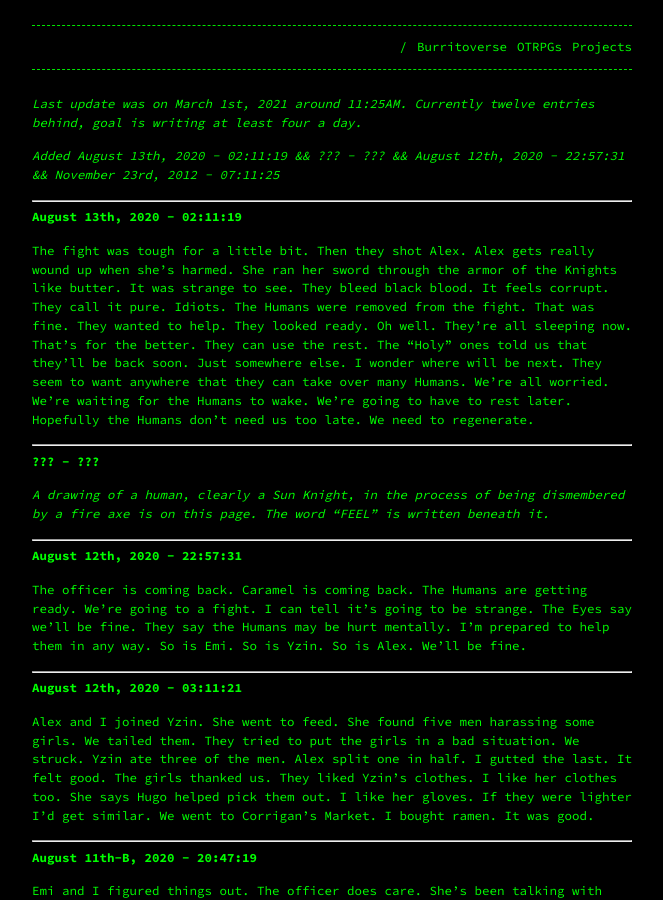
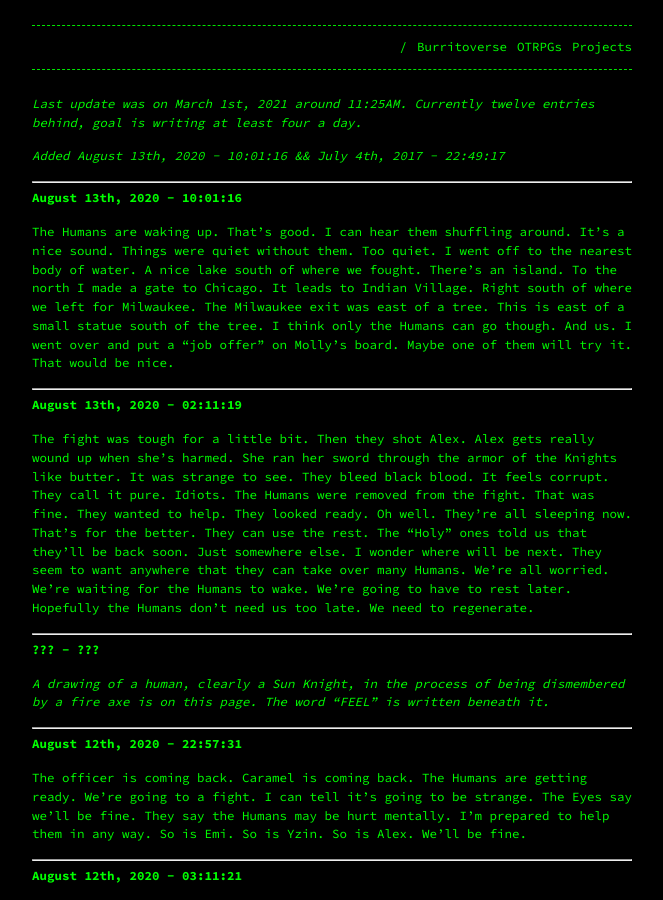
Before and after one commit to Terwilliger69105/69105.github.io, a Jekyll site: the page built from _pages/burritoverse/nimu.md, in a window 1280 px wide and 900 px high. Shown: the whole window, without its empty margins (308-971 px from the left). Built offline with Jekyll 4.4.1, drawn with Linux system fonts in a browser that asks for light colours; our own code applies the rules of GitHub Pages for plain Markdown files; some of the changed text lies outside the part shown.

Commit message:
Update nimu.md

```diff
--- a/_pages/burritoverse/nimu.md
+++ b/_pages/burritoverse/nimu.md
@@ -5,7 +5,13 @@ permalink: /burritoverse/nimu/
 
 *Last update was on March 1st, 2021 around 11:25AM. Currently twelve entries behind, goal is writing at least four a day.*
 
-*Added August 13th, 2020 - 02:11:19 && ??? - ??? && August 12th, 2020 - 22:57:31 && November 23rd, 2012 - 07:11:25*
+*Added August 13th, 2020 - 10:01:16 && July 4th, 2017 - 22:49:17*
+
+---
+
+**August 13th, 2020 - 10:01:16**
+
+The Humans are waking up. That's good. I can hear them shuffling around. It's a nice sound. Things were quiet without them. Too quiet. I went off to the nearest body of water. A nice lake south of where we fought. There's an island. To the north I made a gate to Chicago. It leads to Indian Village. Right south of where we left for Milwaukee. The Milwaukee exit was east of a tree. This is east of a small statue south of the tree. I think only the Humans can go though. And us. I went over and put a "job offer" on Molly's board. Maybe one of them will try it. That would be nice.
 
 ---
 
@@ -253,6 +259,12 @@ Father got mad at me. Madder than usual. I disrupted his house guests. Other men
 
 ---
 
+**July 4th, 2017 - 22:49:17**
+
+I traveled to the Edge again. Where Emi and I used to look out at the Humans. They're firing rockets into the air. They make pretty colors. I've never seen these before. One of my classmates saw me. They told me that they call this "independence day" in Human speak. I don't know what that means. It looks nice.
+
+---
+
 **June 19th, 2017 - 09:11:38**
 
 I saw Ichas in a dream again. It was when he was training me for the first time. How he told me I was good. How he helped me. I'm glad to know his soul is at peace. The Eyes tell me that he has a new purpose. I need to practice more. For my mentor. Other girls ask me why I'm in love with him. I'm not. I just respect him madly. For everything. I still haven't found love. They make fun of me for that. They say I'm stupid for not having interacted with the males. I don't like them. They're assholes. I wouldn't dare have a child with them.
```
